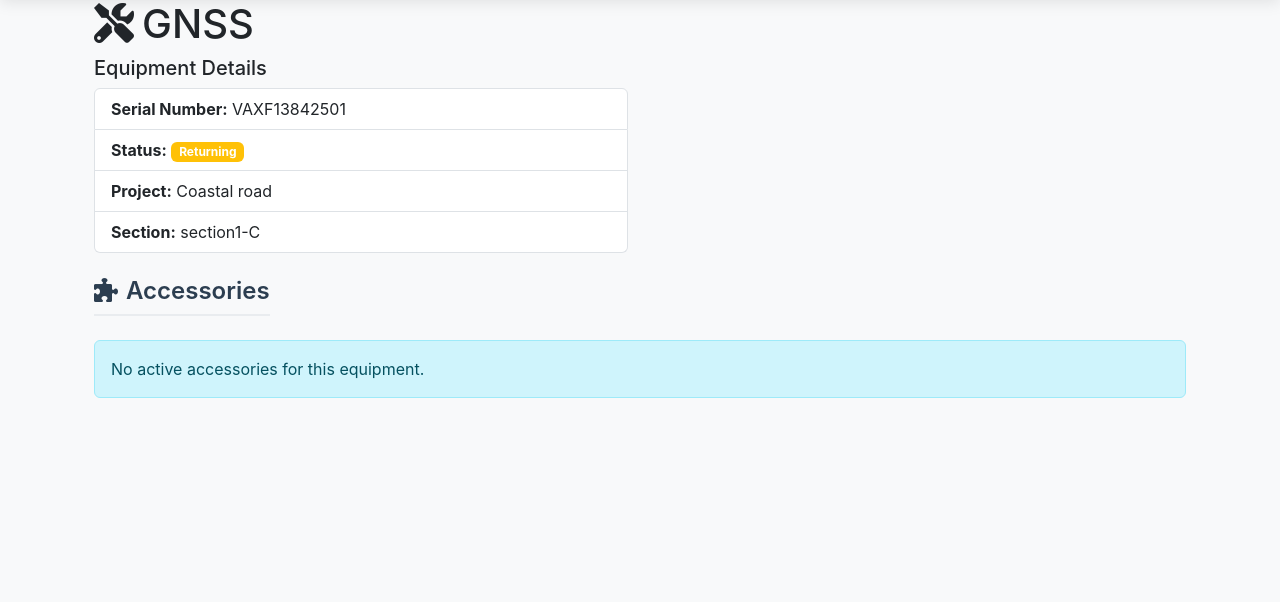
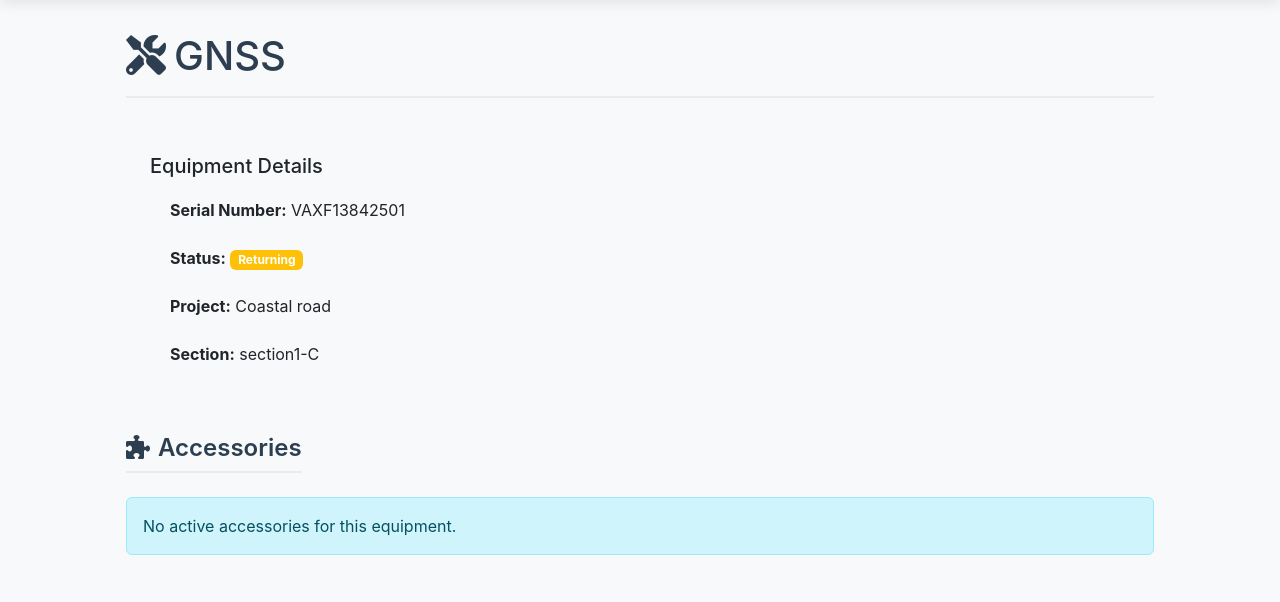
Before and after one commit to wole-abraham/Django-Inventory, a Django app: page /inventory/equipment/70/ in a window 1280 px wide. Shown: the part 78-680 px from the top of the page. Run offline with Django 5.2, Linux system fonts and the light colour scheme; data comes from the database, SQL or seed files in the repository; both versions use the stored data as it was after the commit.

Commit message:
equipment page updated

```diff
--- a/survey_system/inventory/templates/equipments/equipments_detail.html
+++ b/survey_system/inventory/templates/equipments/equipments_detail.html
@@ -106,6 +106,57 @@
         padding: 0.2rem 0.5rem;
         border-radius: 4px;
     }
+
+    .equipment-detail {
+        max-width: 1200px;
+        margin: 0 auto;
+        padding: 2rem;
+    }
+
+    .page-title {
+        color: #2c3e50;
+        margin-bottom: 2rem;
+        padding-bottom: 1rem;
+        border-bottom: 2px solid #e9ecef;
+    }
+
+    .equipment-info {
+        background-color: #f8f9fa;
+        border-radius: 8px;
+        padding: 1.5rem;
+        margin-bottom: 2rem;
+    }
+
+    .list-group-item {
+        border: none;
+        padding: 0.75rem 1.25rem;
+        background-color: transparent;
+    }
+
+    .accessories-section {
+        margin-top: 2rem;
+    }
+
+    .accessory-card {
+        transition: transform 0.2s;
+        height: 100%;
+    }
+
+    .accessory-card:hover {
+        transform: translateY(-5px);
+    }
+
+    .accessory-image {
+        max-height: 200px;
+        object-fit: cover;
+        border-radius: 8px;
+        margin-bottom: 1rem;
+    }
+
+    .accessory-image-container {
+        text-align: center;
+        margin-top: 1rem;
+    }
 </style>
 {% endblock %}
 
@@ -185,6 +236,11 @@
                                             <i class="fas fa-undo"></i> Return
                                         </a>
                                     </div>
+                                    {% if accessory.image %}
+                                        <div class="mt-3">
+                                            <img src="{{ accessory.image.url }}" alt="{{ accessory.get_name_display }}" class="img-fluid rounded" style="max-height: 200px;">
+                                        </div>
+                                    {% endif %}
                                 </div>
                             </div>
                         </div>
@@ -220,6 +276,11 @@
                                             {{ accessory.status }}
                                         </span>
                                     </p>
+                                    {% if accessory.image %}
+                                        <div class="mt-3">
+                                            <img src="{{ accessory.image.url }}" alt="{{ accessory.get_name_display }}" class="img-fluid rounded" style="max-height: 200px;">
+                                        </div>
+                                    {% endif %}
                                     {% if accessory.comment %}
                                         <p class="card-text"><small class="text-muted">{{ accessory.comment }}</small></p>
                                     {% endif %}
```
Also changed, not shown: survey_system/db.sqlite3, survey_system/media/accessory_images/nailvid.PNG (added), survey_system/media/accessory_images/nailvid_XpPD1f5.PNG (added).
